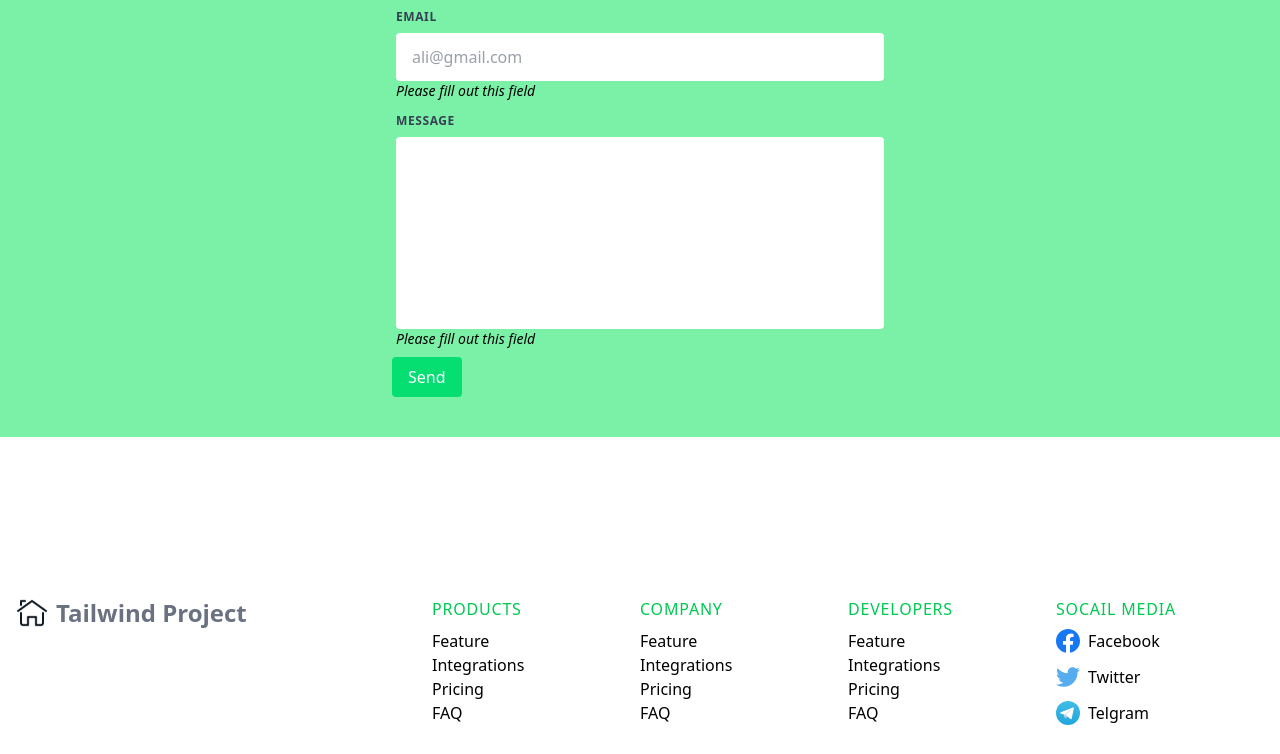
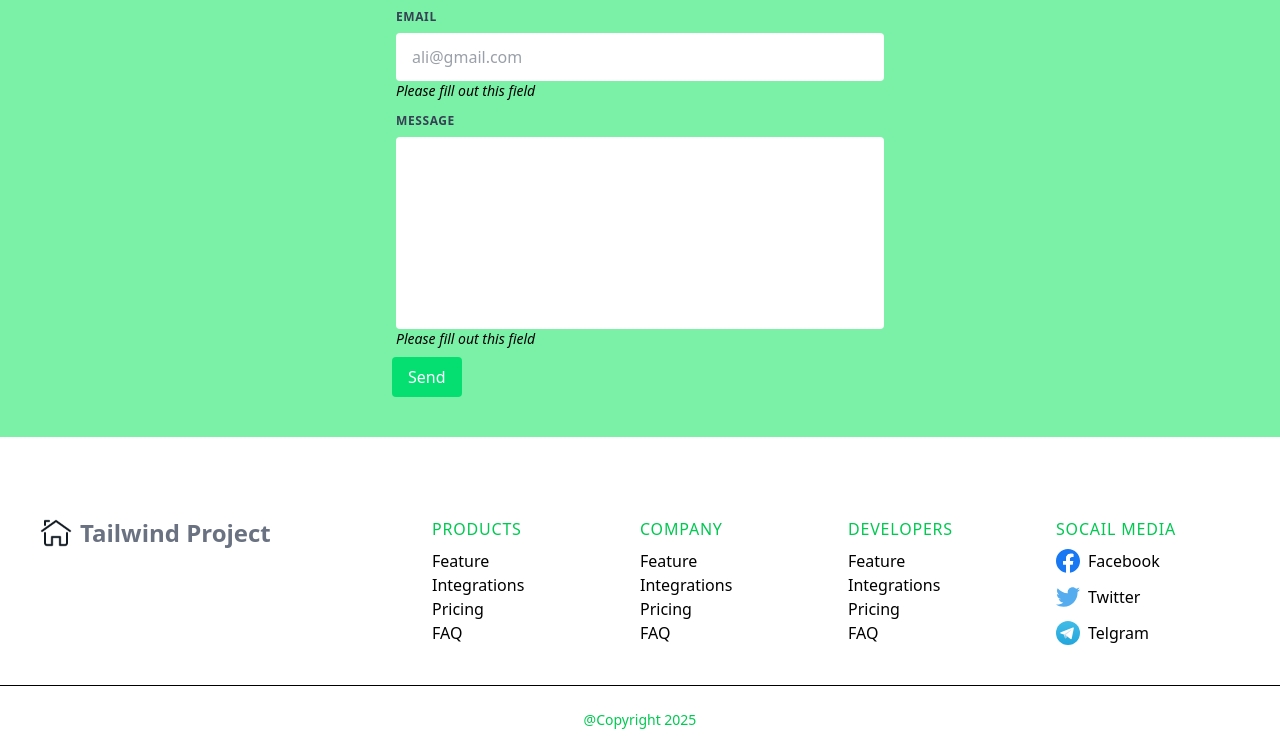
Before and after one commit to naimatullahRezaee/Tailwind-project-1, a website: page project-1/src/index.html in a window 1280 px wide. Shown: the part 4293-5047 px from the top of the page. Before the commit the page ends 5018 px from the top, so only its background shows below. Drawn offline with Linux system fonts and the light colour scheme.

Commit message:
completed project

```diff
--- a/project-1/src/index.html
+++ b/project-1/src/index.html
@@ -405,10 +405,10 @@
         </button>
       </form>
     </div>
-    <footer class="pt-40 px-4">
+    <footer class="pt-20 px-4">
       <div class="container flex justify-between mx-auto">
         <div class="w-1/3">
-          <a href="" class="flex">
+          <a href="" class="flex pl-6">
             <div class="flex">
               <img src="images/logo.png" alt="" class="h-8 w-8 mr-2" />
             </div>
@@ -610,5 +610,7 @@
         </div>
       </div>
     </footer>
+    <hr class="mt-10">
+    <div class="text-center text-green-500 text-sm py-6">@Copyright 2025</div>
   </body>
 </html>
```
Also changed, not shown: project-1/src/output.css.
